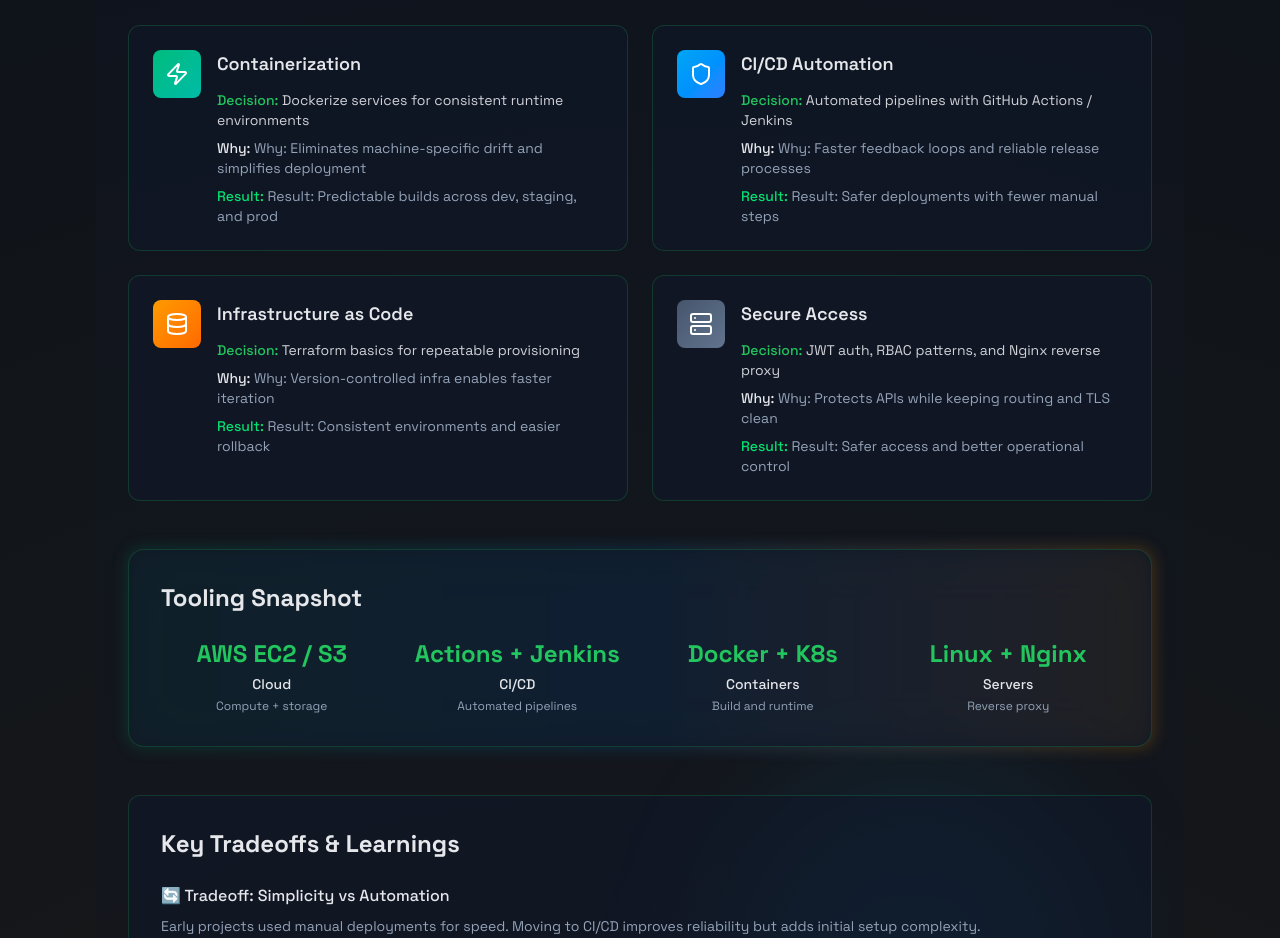
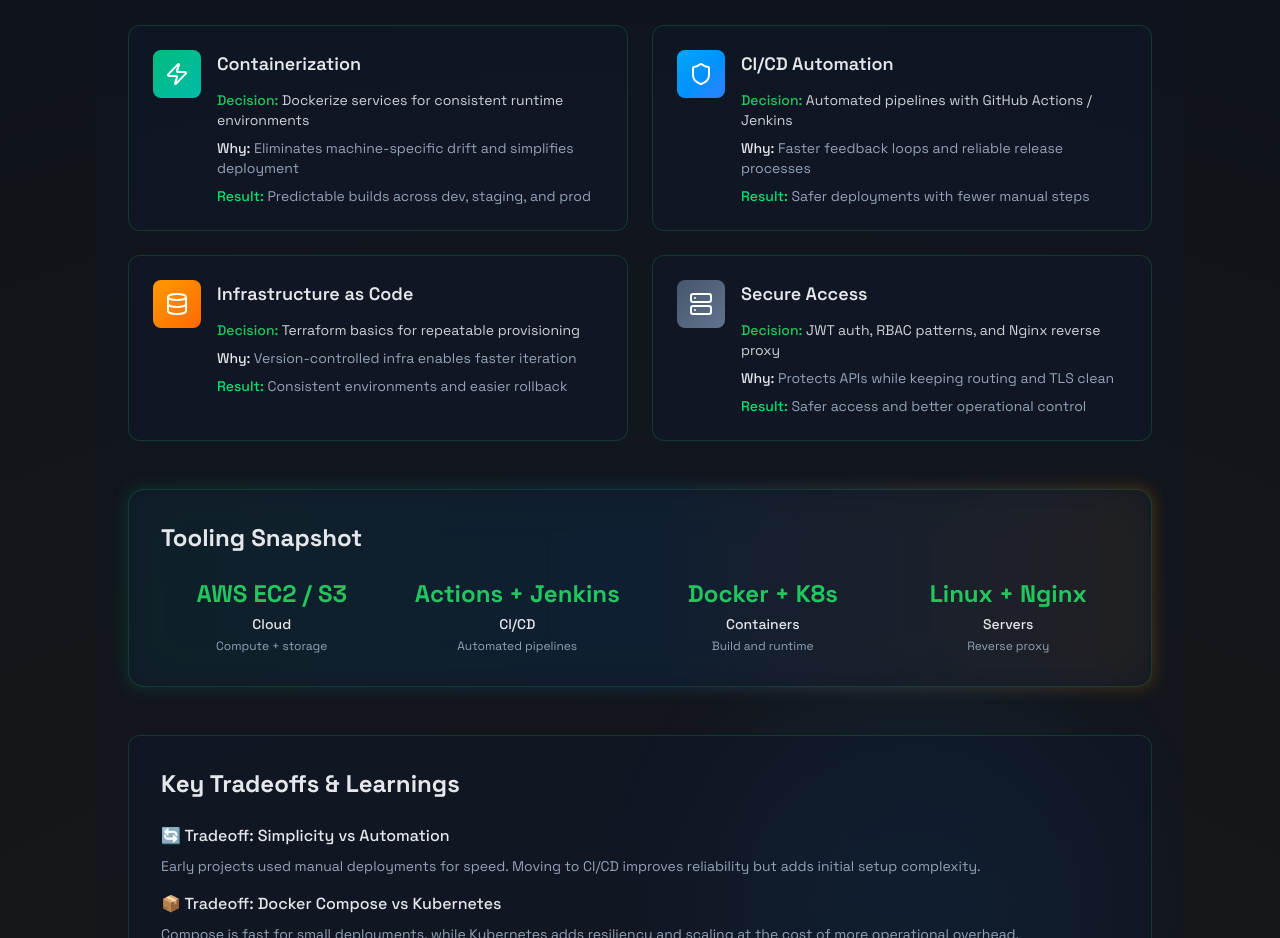
Before and after one commit to nik03072005/Portfolio, a React (Vite) app: page / in a window 1280 px wide. Shown: the part 6480-7418 px from the top of the page. Built offline with nearby package versions, Linux system fonts and the light colour scheme.

Commit message:
fix: Remove redundant "Why" and "Result" prefixes for clarity in TechnicalDeepDive section

```diff
--- a/src/sections/TechnicalDeepDive.jsx
+++ b/src/sections/TechnicalDeepDive.jsx
@@ -118,32 +118,32 @@ export const TechnicalDeepDive = () => {
                 icon: Zap,
                 title: "Containerization",
                 decision: "Dockerize services for consistent runtime environments",
-                reason: "Why: Eliminates machine-specific drift and simplifies deployment",
-                result: "Result: Predictable builds across dev, staging, and prod",
+                reason: "Eliminates machine-specific drift and simplifies deployment",
+                result: "Predictable builds across dev, staging, and prod",
                 color: "from-emerald-500 to-teal-500"
               },
               {
                 icon: Shield,
                 title: "CI/CD Automation",
                 decision: "Automated pipelines with GitHub Actions / Jenkins",
-                reason: "Why: Faster feedback loops and reliable release processes",
-                result: "Result: Safer deployments with fewer manual steps",
+                reason: "Faster feedback loops and reliable release processes",
+                result: "Safer deployments with fewer manual steps",
                 color: "from-sky-500 to-blue-500"
               },
               {
                 icon: Database,
                 title: "Infrastructure as Code",
                 decision: "Terraform basics for repeatable provisioning",
-                reason: "Why: Version-controlled infra enables faster iteration",
-                result: "Result: Consistent environments and easier rollback",
+                reason: "Version-controlled infra enables faster iteration",
+                result: "Consistent environments and easier rollback",
                 color: "from-amber-500 to-orange-500"
               },
               {
                 icon: Server,
                 title: "Secure Access",
                 decision: "JWT auth, RBAC patterns, and Nginx reverse proxy",
-                reason: "Why: Protects APIs while keeping routing and TLS clean",
-                result: "Result: Safer access and better operational control",
+                reason: "Protects APIs while keeping routing and TLS clean",
+                result: "Safer access and better operational control",
                 color: "from-slate-600 to-slate-500"
               }
             ].map((item, idx) => (
```
